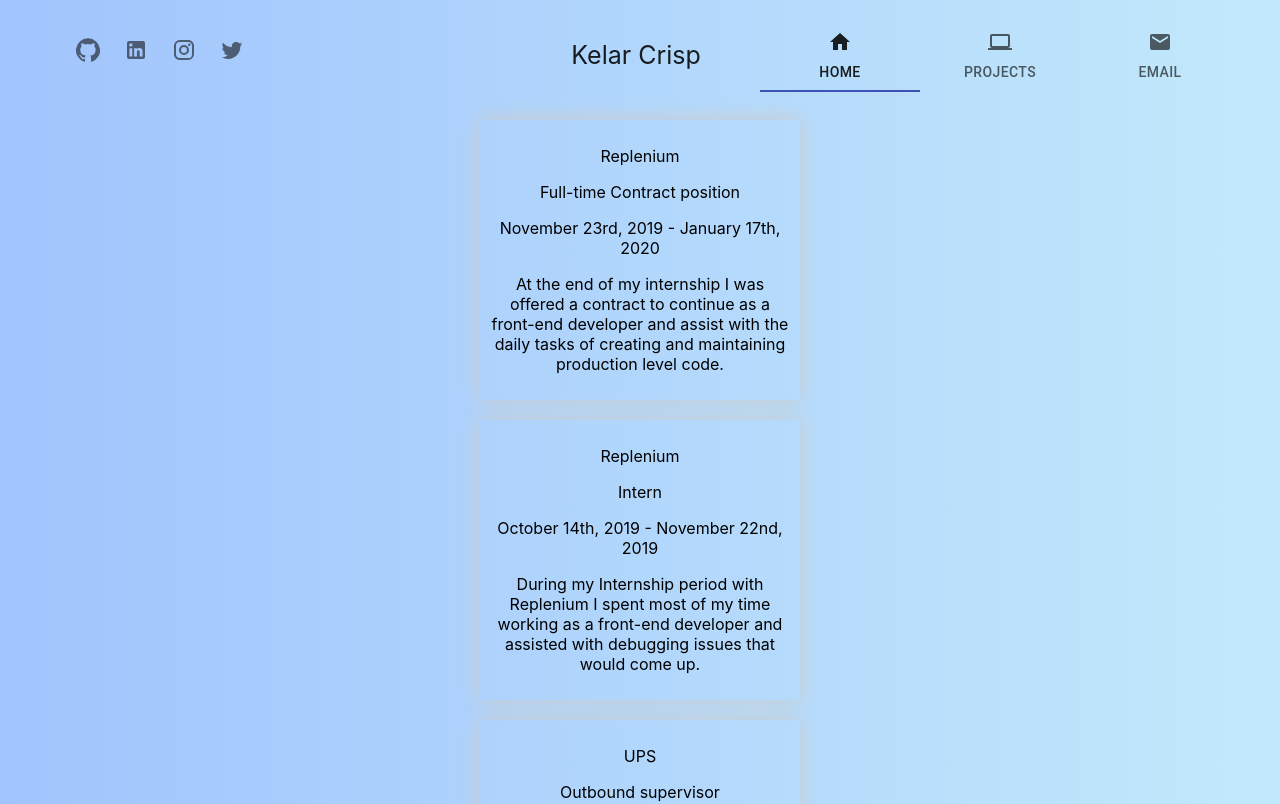
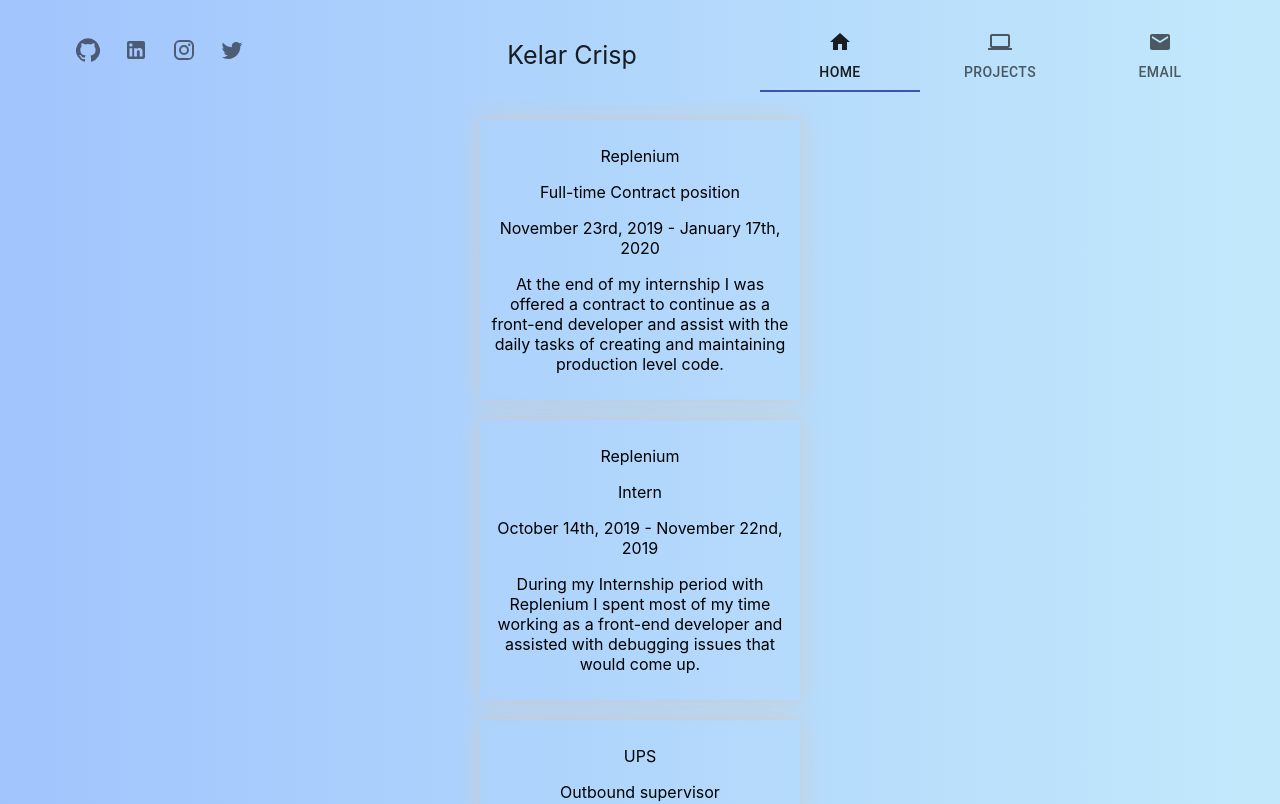
Before and after one commit to kelarcrisp/aws-portfolio, a React (Create React App) app: page / in a window 1280 px wide. Shown: the top 804 px of the page. Built offline with nearby package versions, Linux system fonts and the light colour scheme.

Commit message:
small css change for the homepage

```diff
--- a/src/Components/HomePage/HomePage.module.css
+++ b/src/Components/HomePage/HomePage.module.css
@@ -1,6 +1,6 @@
 .HomePageContainer{
       position: relative;
-    height: 100%;
+    height: 100vh;
     width: 100%;
   overflow-y: auto;
       background: linear-gradient(90deg, #a1c4fd,  #c2e9fb);
--- a/src/Shared/NavHeader/NavHeader.js
+++ b/src/Shared/NavHeader/NavHeader.js
@@ -40,7 +40,7 @@
     },
     Name: {
         marginTop: '40px',
-        paddingLeft: '20%',
+        paddingLeft: '10%',
         fontSize: '25px'
     },
     NameHover: {
```
